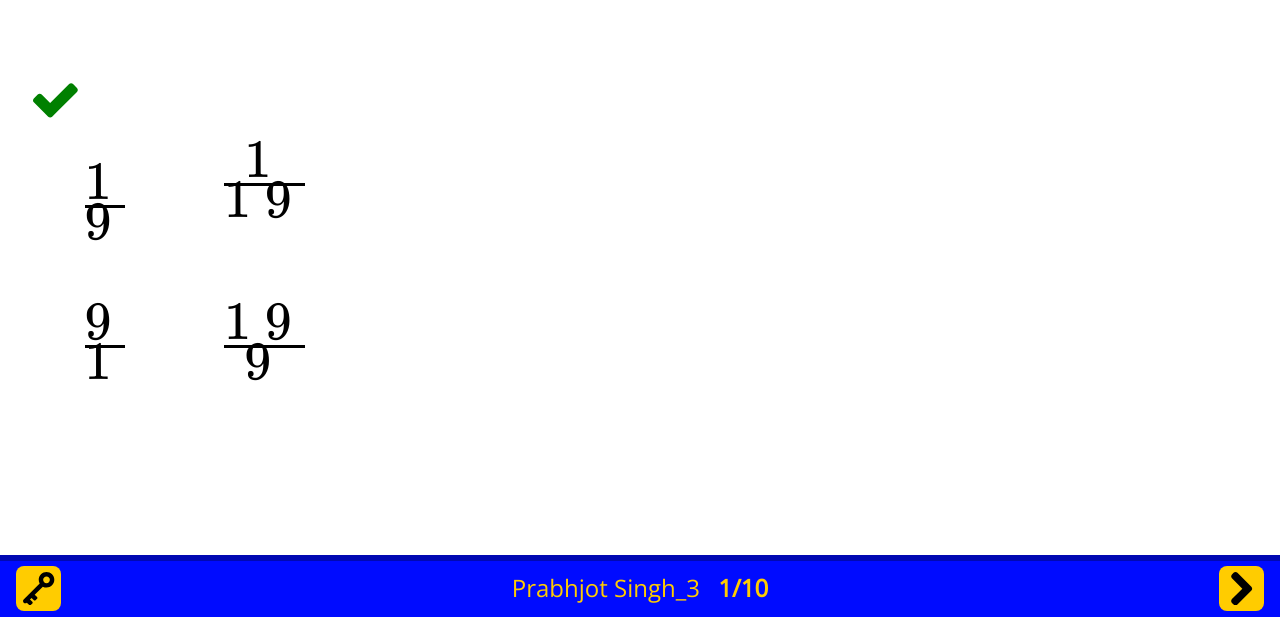
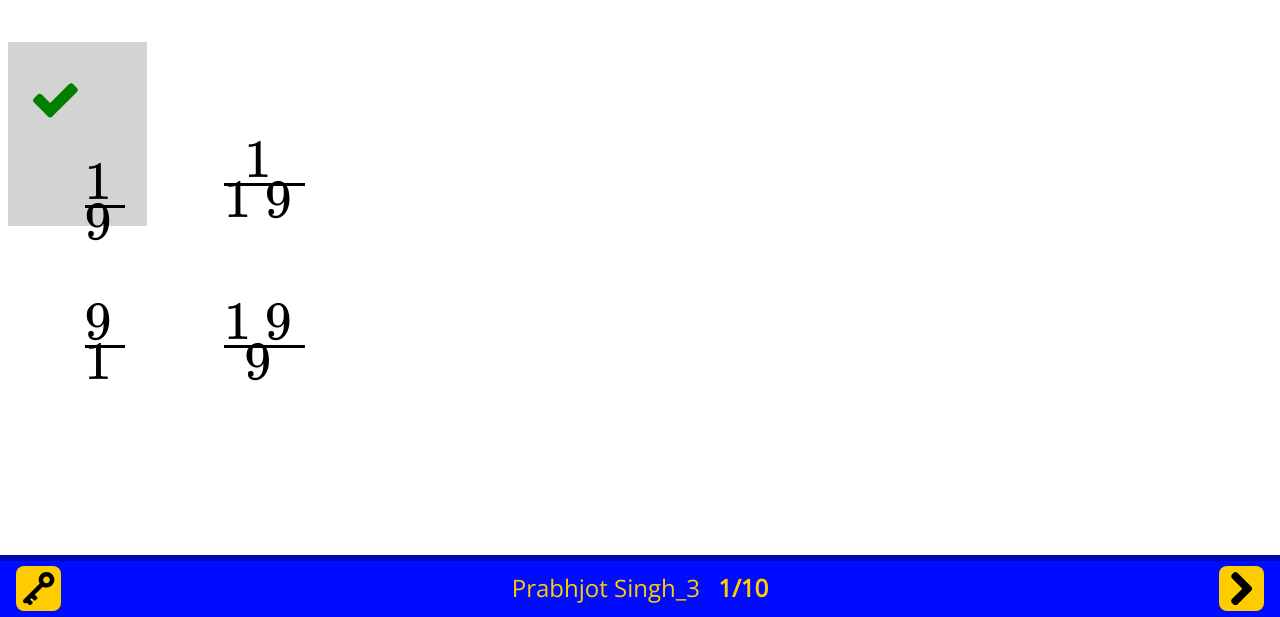
Before and after one commit to newjam/css-fun, a plain HTML site: page index.html in a window 1280 px wide. In both pictures the pointer is over the element 77 px from the left and 317 px from the top of the page. Shown: the part 183-800 px from the top of the page. Drawn offline with nearby package versions, Linux system fonts and the light colour scheme.

Commit message:
Added hover effect to answer options

```diff
--- a/styles.css
+++ b/styles.css
@@ -88,12 +88,20 @@
 	margin-top: 1em;
 	border-collapse: collapse;
 	font-size: 2.8em;
-	cursor: pointer;
 }
 
 .question__options__option {
 	padding: 0.8em;
 	display: inline-block;
+
+	transition: background-color 0.4s ease;
+	background-color: white;
+
+	cursor: pointer;
+}
+.question__options__option:hover {
+	transition: background-color 0.4s ease;
+	background-color: lightGray;
 }
 
 .question__options__option__correctness {
```
